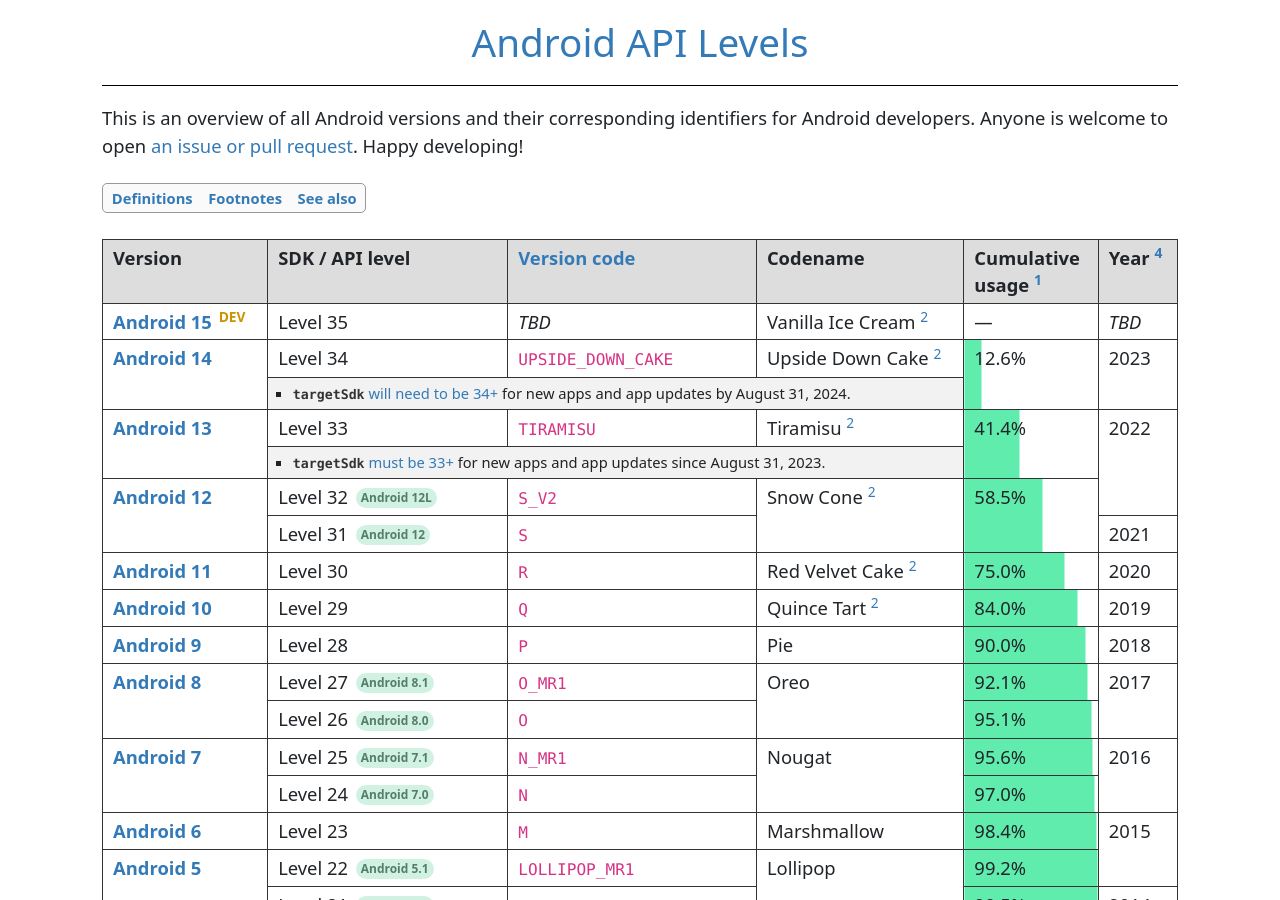
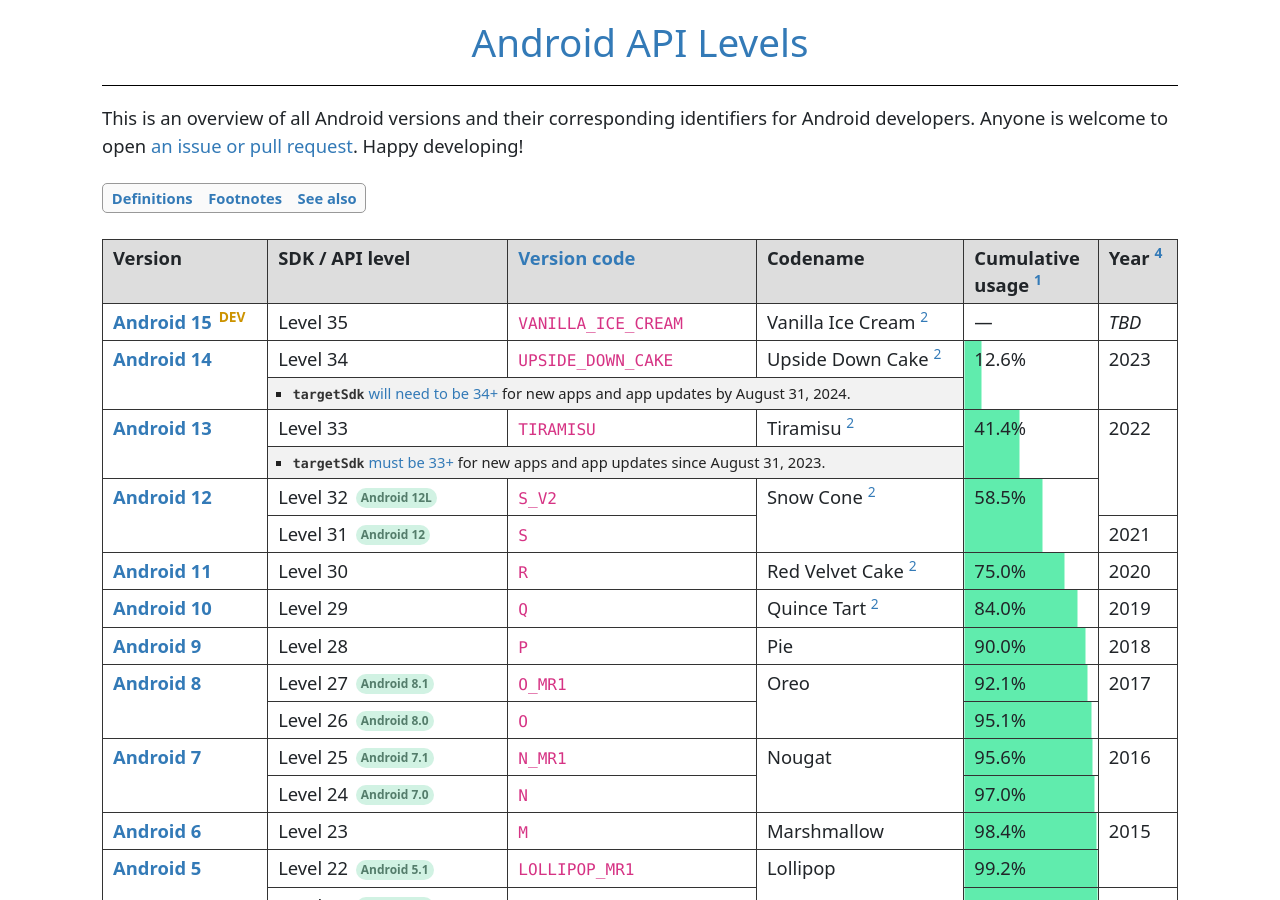
Before and after one commit to ebelinski/apilevels, a Jekyll site: the page built from index.md, in a window 1280 px wide and 900 px high. Built offline with Jekyll 4.4.1, drawn with Linux system fonts in a browser that asks for light colours; comment, search, counter and statistics services are not loaded.

Commit message:
VANILLA_ICE_CREAM

```diff
--- a/index.md
+++ b/index.md
@@ -32,7 +32,7 @@
       <b><a href="https://developer.android.com/about/versions/15">Android 15</a> <sup class="beta">DEV</sup></b>
     </td>
     <td>Level 35</td>
-    <td><i>TBD</i></td>
+    <td><code>VANILLA_ICE_CREAM</code></td>
     <td>
       Vanilla Ice Cream
       <sup id="fnref:2"><a href="#fn:2" class="footnote">2</a></sup>
```
